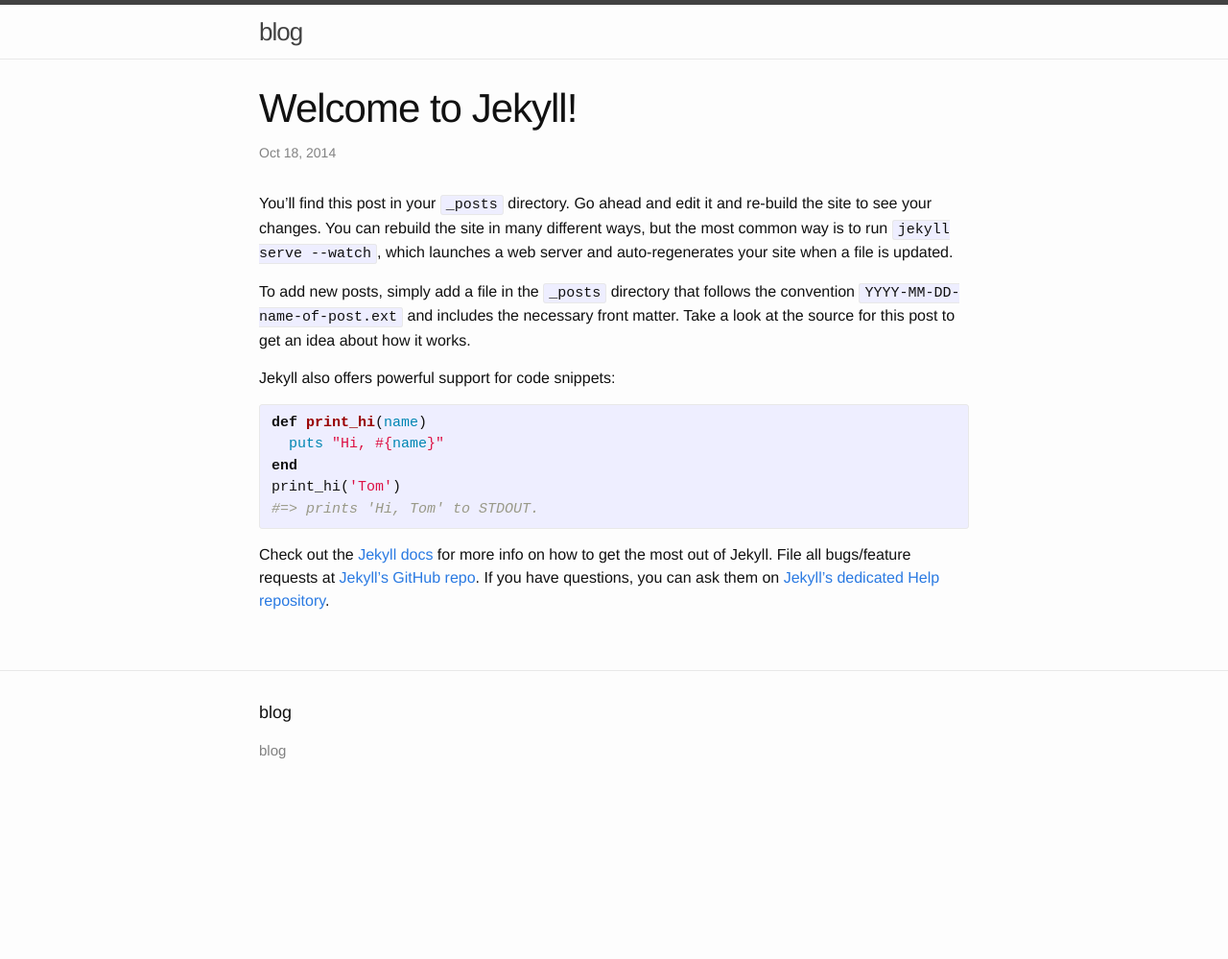
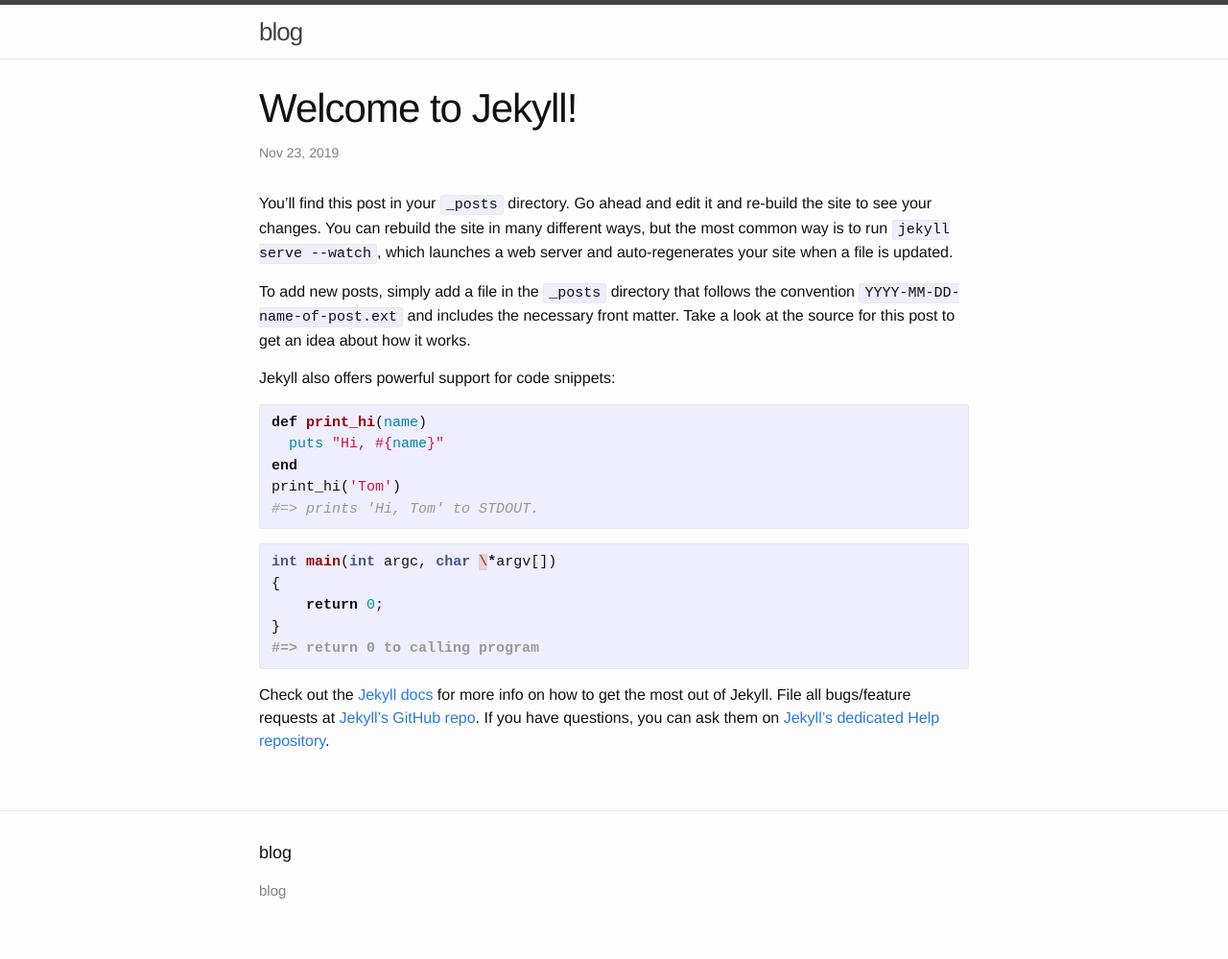
Before and after one commit to oampsoftware/blog, a Jekyll site: the page built from docs/_posts/2019-11-23-Welcome.markdown, in a window 1280 px wide. Shown: the whole page at 96% size. Built offline with Jekyll 4.4.1, drawn with Linux system fonts in a browser that asks for light colours; before the commit the page ends 900 px from its top, so only the background shows below that.

Commit message:
Update 2019-11-23-Welcome.markdown

```diff
--- a/docs/_posts/2019-11-23-Welcome.markdown
+++ b/docs/_posts/2019-11-23-Welcome.markdown
@@ -1,7 +1,7 @@
 ---
 layout: post
 title:  "Welcome to Jekyll!"
-date:   2014-10-18 12:58:29
+date:   2019-11-23 09:42:00
 categories: jekyll update
 ---
 You’ll find this post in your `_posts` directory. Go ahead and edit it and re-build the site to see your changes. You can rebuild the site in many different ways, but the most common way is to run `jekyll serve --watch`, which launches a web server and auto-regenerates your site when a file is updated.
@@ -17,6 +17,13 @@ end
 print_hi('Tom')
 #=> prints 'Hi, Tom' to STDOUT.
 {% endhighlight %}
+{% highlight c %}
+int main(int argc, char \*argv[])
+{
+    return 0;
+}
+#=> return 0 to calling program
+{% endhighlight %}
 
 Check out the [Jekyll docs][jekyll] for more info on how to get the most out of Jekyll. File all bugs/feature requests at [Jekyll’s GitHub repo][jekyll-gh]. If you have questions, you can ask them on [Jekyll’s dedicated Help repository][jekyll-help].
 
```
